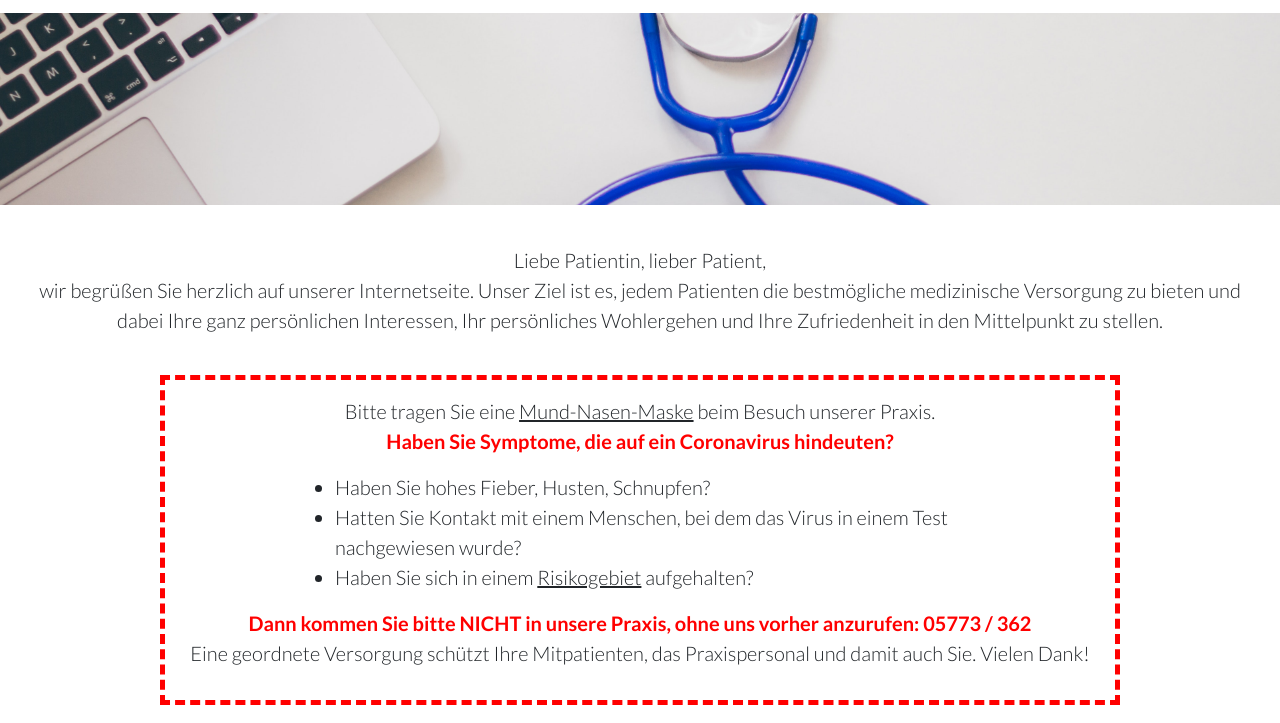
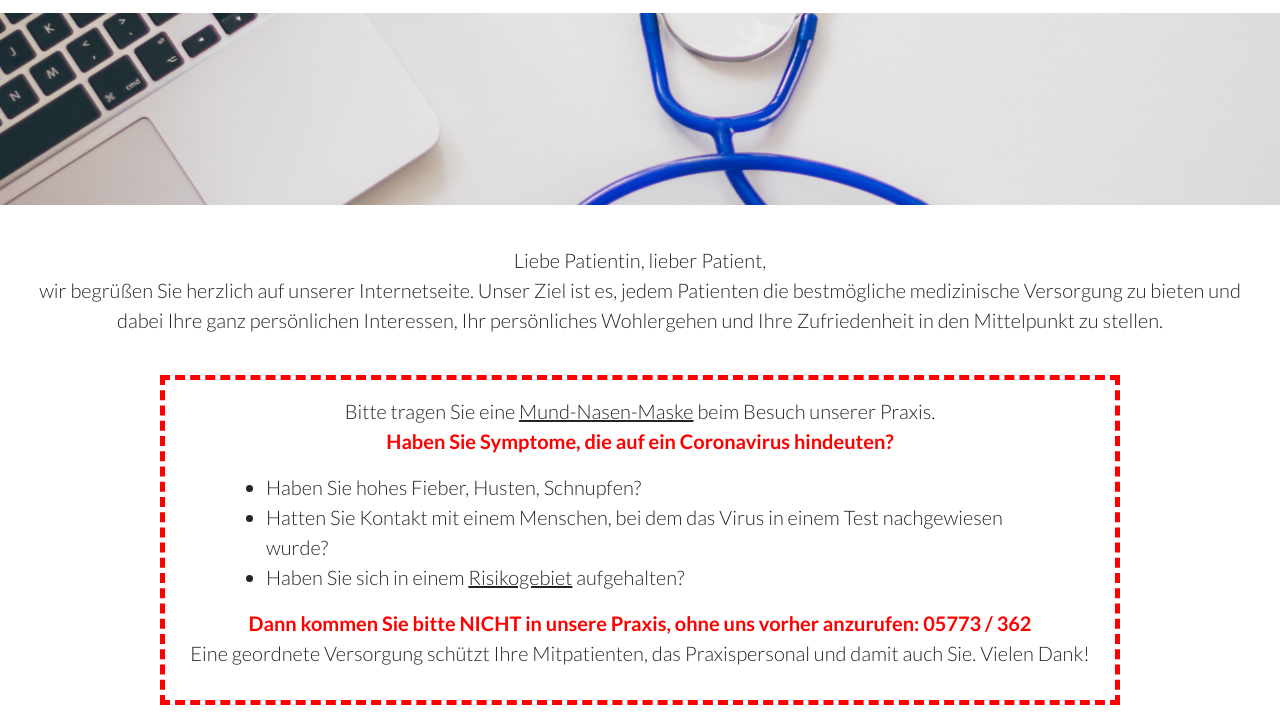
Before and after one commit to helenewider/helenewider.github.io, a website: page index.html in a window 1280 px wide. Shown: the part 77-800 px from the top of the page. Drawn offline with Linux system fonts and the light colour scheme.

Commit message:
update 11

```diff
--- a/index.html
+++ b/index.html
@@ -73,7 +73,7 @@
         hindeuten?
       </span>
     </p>
-    <div style="margin:auto; width:75%; padding: 0 5% 0 5;">
+    <div style="margin:auto; width:90%; padding: 0 5% 0 5;">
       <ul class="lead p text-left">
         <li>Haben Sie hohes Fieber, Husten, Schnupfen?</li>
         <li>Hatten Sie Kontakt mit einem Menschen,
```
